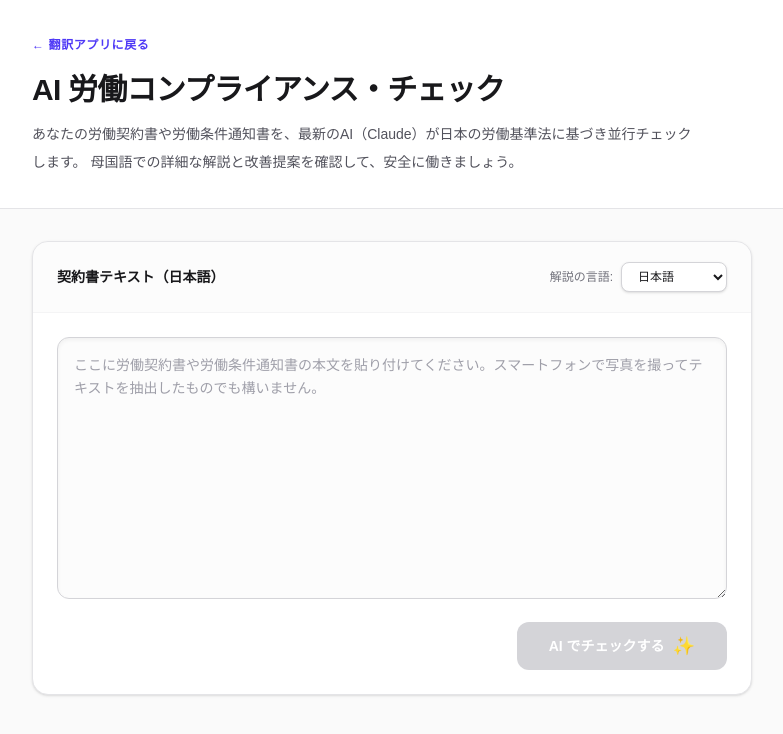
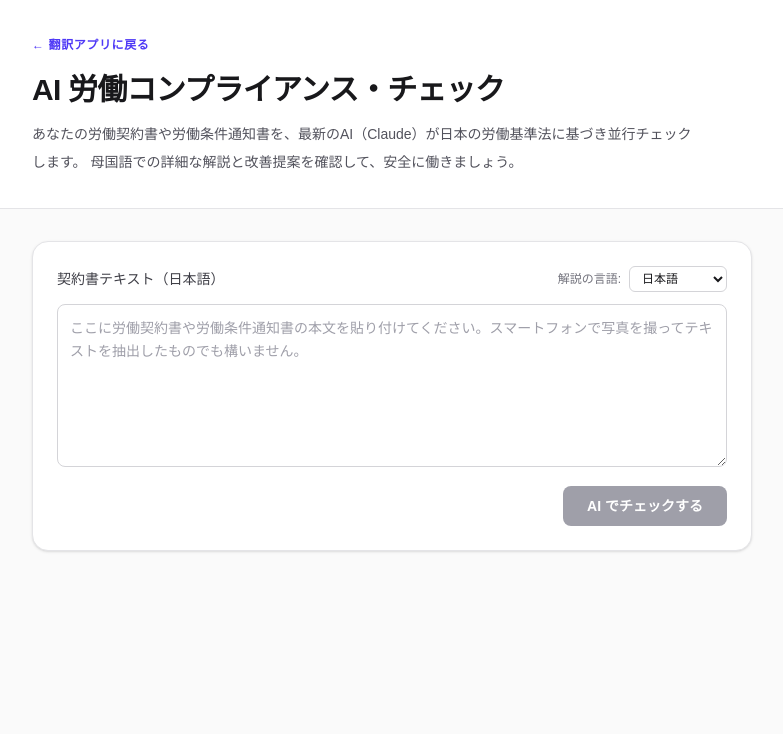
Before and after one commit to Rei2718/multi-translate-app, a Next.js app: page /check in a window 1280 px wide. Shown: the top 734 px of the page, without its empty margins (248-1031 px from the left). Built offline with nearby package versions, Linux system fonts and the light colour scheme.

Commit message:
refactor: update check-form validation logic and error handling flow

```diff
--- a/components/check/check-form.tsx
+++ b/components/check/check-form.tsx
@@ -58,20 +58,20 @@ export default function CheckForm({
   const t = UI_DICT[language] || UI_DICT.Japanese;
 
   return (
-    <section className="overflow-hidden rounded-2xl border border-zinc-200 bg-white shadow-sm dark:border-zinc-800 dark:bg-zinc-900/50">
-      <div className="border-b border-zinc-100 bg-zinc-50/50 p-4 dark:border-zinc-800 dark:bg-zinc-800/20 sm:px-6 sm:py-5">
-        <div className="flex flex-col gap-3 sm:flex-row sm:items-center sm:justify-between">
-          <label className="text-sm font-semibold text-zinc-900 dark:text-zinc-100">
+    <section className="rounded-2xl border border-zinc-200 bg-white shadow-sm dark:border-zinc-800 dark:bg-zinc-900">
+      <div className="p-5 sm:p-6">
+        <div className="mb-3 flex items-center justify-between">
+          <label className="block text-sm font-medium text-zinc-700 dark:text-zinc-300">
             {t.label}
           </label>
           <div className="flex items-center gap-2">
-            <label className="text-xs font-medium text-zinc-500 dark:text-zinc-400">
+            <label className="text-xs text-zinc-500 dark:text-zinc-400">
               {t.outputLabel}
             </label>
             <select
               value={language}
               onChange={(e) => onLanguageChange(e.target.value)}
-              className="rounded-lg border border-zinc-300 bg-white px-3 py-1.5 text-xs font-medium text-zinc-900 shadow-sm outline-none focus:border-indigo-500 focus:ring-1 focus:ring-indigo-500/30 dark:border-zinc-700 dark:bg-zinc-800 dark:text-zinc-100"
+              className="rounded-md border border-zinc-300 bg-white px-2 py-1 text-xs text-zinc-900 outline-none focus:border-indigo-500 focus:ring-1 focus:ring-indigo-500/30 dark:border-zinc-700 dark:bg-zinc-800 dark:text-zinc-100"
             >
               <option value="Japanese">日本語</option>
               <option value="English">English</option>
@@ -81,18 +81,16 @@ export default function CheckForm({
             </select>
           </div>
         </div>
-      </div>
 
-      <div className="p-4 sm:p-6">
         <textarea
           value={contractText}
           onChange={(e) => onTextChange(e.target.value)}
           placeholder={t.placeholder}
-          rows={10}
-          className="w-full resize-y rounded-xl border border-zinc-300 bg-zinc-50/50 p-4 text-sm leading-relaxed text-zinc-900 shadow-inner outline-none placeholder:text-zinc-400 focus:border-indigo-500 focus:bg-white focus:ring-2 focus:ring-indigo-500/20 dark:border-zinc-700 dark:bg-zinc-900 dark:text-zinc-100 dark:focus:bg-zinc-800 transition-colors"
+          rows={6}
+          className="w-full resize-y rounded-lg border border-zinc-300 bg-white p-3 text-sm leading-relaxed text-zinc-900 outline-none placeholder:text-zinc-400 focus:border-indigo-500 focus:ring-2 focus:ring-indigo-500/30 dark:border-zinc-700 dark:bg-zinc-800 dark:text-zinc-100"
         />
-        <div className="mt-4 flex items-center justify-between">
-          <span className="text-xs font-medium text-zinc-400">
+        <div className="mt-3 flex items-center justify-between">
+          <span className="text-xs text-zinc-400">
             {contractText.length > 0 &&
               `${contractText.length.toLocaleString()} chars`}
           </span>
@@ -100,7 +98,7 @@ export default function CheckForm({
             type="button"
             onClick={onCheck}
             disabled={loading || !contractText.trim()}
-            className="group relative inline-flex h-12 items-center justify-center gap-2 overflow-hidden rounded-xl bg-indigo-600 px-8 text-sm font-semibold text-white shadow-md transition-all hover:bg-indigo-700 hover:shadow-lg focus:ring-2 focus:ring-indigo-600 focus:ring-offset-2 disabled:cursor-not-allowed disabled:bg-zinc-300 disabled:shadow-none dark:disabled:bg-zinc-700 dark:focus:ring-offset-zinc-900"
+            className="inline-flex h-10 items-center gap-2 rounded-lg bg-indigo-600 px-6 text-sm font-semibold text-white transition-colors hover:bg-indigo-700 disabled:cursor-not-allowed disabled:bg-zinc-400 dark:disabled:bg-zinc-600"
           >
             {loading ? (
               <>
@@ -108,10 +106,7 @@ export default function CheckForm({
                 {t.checking}
               </>
             ) : (
-              <>
-                <span className="relative z-10">{t.button}</span>
-                <span className="relative z-10 text-lg transition-transform group-hover:translate-x-0.5 group-hover:-translate-y-0.5">✨</span>
-              </>
+              t.button
             )}
           </button>
         </div>
```
